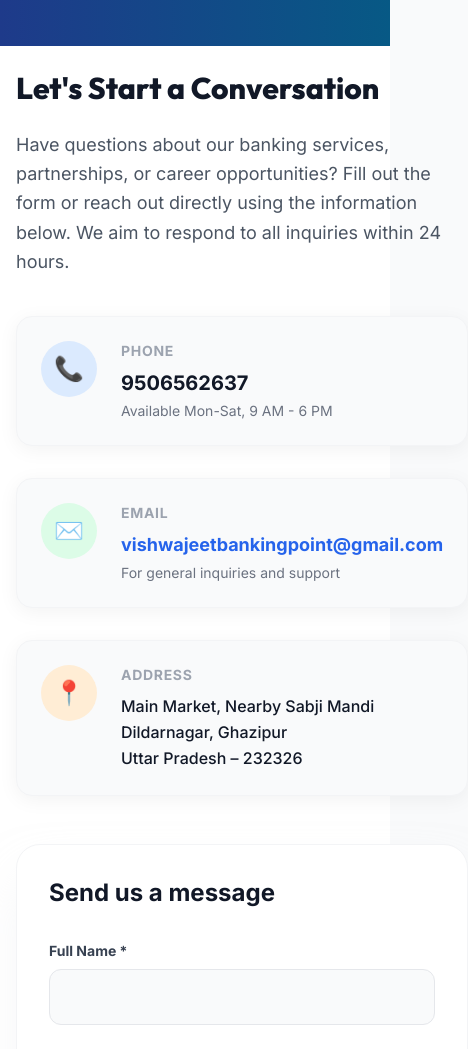
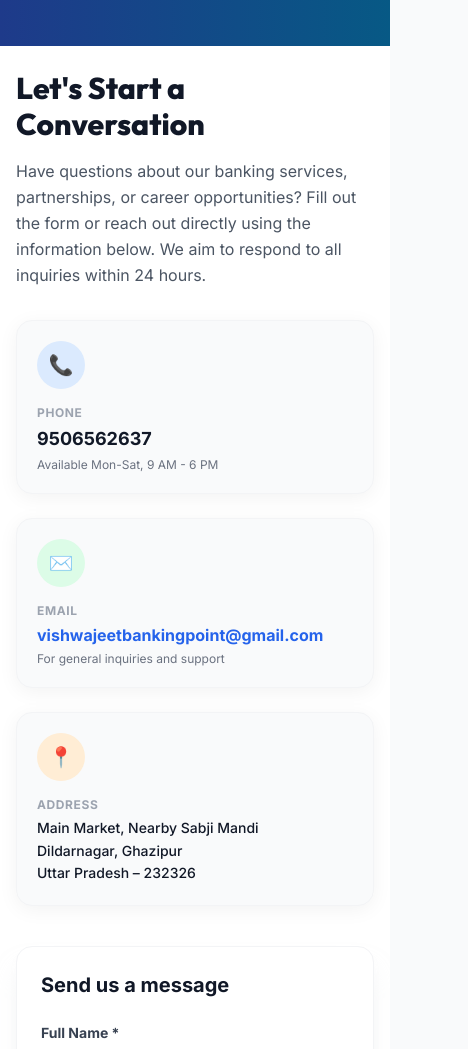
Before and after one commit to anish0011-crypto/vishu-banking, a React (Vite) app in the folder frontend/: page /contact in a window 390 px wide. Shown: the part 380-1429 px from the top of the page, 468 px wide, since content can reach past the window. Built offline with nearby package versions, Linux system fonts and the light colour scheme; no server answers.

Commit message:
Fix mobile responsiveness of Contact page

```diff
--- a/frontend/src/pages/Contact.jsx
+++ b/frontend/src/pages/Contact.jsx
@@ -43,48 +43,48 @@ function Contact() {
         </p>
       </div>
 
-      <div className="max-w-7xl mx-auto px-4 sm:px-6 lg:px-8 py-16 -mt-10">
-        <div className="grid lg:grid-cols-2 gap-12 lg:gap-20">
+      <div className="max-w-7xl mx-auto px-4 sm:px-6 lg:px-8 py-12 sm:py-16 relative z-10 -mt-6 sm:-mt-10">
+        <div className="grid lg:grid-cols-2 gap-10 lg:gap-20">
           <motion.div initial={{ opacity: 0, x: -20 }} animate={{ opacity: 1, x: 0 }} transition={{ duration: 0.6 }}>
-            <h2 className="text-3xl sm:text-4xl font-heading font-extrabold text-gray-900 dark:text-white mb-6">
+            <h2 className="text-3xl sm:text-4xl font-heading font-extrabold text-gray-900 dark:text-white mb-4 sm:mb-6">
               Let's Start a Conversation
             </h2>
-            <p className="text-gray-600 dark:text-gray-400 mb-10 leading-relaxed text-lg">
+            <p className="text-gray-600 dark:text-gray-400 mb-8 sm:mb-10 leading-relaxed text-base sm:text-lg">
               Have questions about our banking services, partnerships, or career opportunities? Fill out the form or reach out directly using the information below. We aim to respond to all inquiries within 24 hours.
             </p>
 
-            <div className="space-y-8">
-              <div className="flex items-start gap-6 bg-gray-50 dark:bg-dark-surface p-6 rounded-2xl border border-gray-100 dark:border-gray-800 shadow-soft">
-                <div className="w-14 h-14 rounded-full bg-blue-100 dark:bg-blue-900/30 flex items-center justify-center text-blue-600 dark:text-blue-400 text-2xl flex-shrink-0">
+            <div className="space-y-6 sm:space-y-8">
+              <div className="flex items-start gap-4 sm:gap-6 bg-gray-50 dark:bg-dark-surface p-5 sm:p-6 rounded-2xl border border-gray-100 dark:border-gray-800 shadow-soft flex-col sm:flex-row">
+                <div className="w-12 h-12 sm:w-14 sm:h-14 rounded-full bg-blue-100 dark:bg-blue-900/30 flex items-center justify-center text-blue-600 dark:text-blue-400 text-xl sm:text-2xl flex-shrink-0">
                   📞
                 </div>
                 <div>
-                  <h4 className="text-sm font-bold text-gray-400 dark:text-gray-500 uppercase tracking-wider mb-2">Phone</h4>
-                  <p className="text-xl font-bold text-gray-900 dark:text-white">9506562637</p>
-                  <p className="text-sm text-gray-500 mt-1">Available Mon-Sat, 9 AM - 6 PM</p>
+                  <h4 className="text-xs sm:text-sm font-bold text-gray-400 dark:text-gray-500 uppercase tracking-wider mb-1 sm:mb-2">Phone</h4>
+                  <p className="text-lg sm:text-xl font-bold text-gray-900 dark:text-white">9506562637</p>
+                  <p className="text-xs sm:text-sm text-gray-500 mt-1">Available Mon-Sat, 9 AM - 6 PM</p>
                 </div>
               </div>
 
-              <div className="flex items-start gap-6 bg-gray-50 dark:bg-dark-surface p-6 rounded-2xl border border-gray-100 dark:border-gray-800 shadow-soft">
-                <div className="w-14 h-14 rounded-full bg-green-100 dark:bg-green-900/30 flex items-center justify-center text-green-600 dark:text-green-400 text-2xl flex-shrink-0">
+              <div className="flex items-start gap-4 sm:gap-6 bg-gray-50 dark:bg-dark-surface p-5 sm:p-6 rounded-2xl border border-gray-100 dark:border-gray-800 shadow-soft flex-col sm:flex-row">
+                <div className="w-12 h-12 sm:w-14 sm:h-14 rounded-full bg-green-100 dark:bg-green-900/30 flex items-center justify-center text-green-600 dark:text-green-400 text-xl sm:text-2xl flex-shrink-0">
                   ✉️
                 </div>
-                <div>
-                  <h4 className="text-sm font-bold text-gray-400 dark:text-gray-500 uppercase tracking-wider mb-2">Email</h4>
-                  <a href="mailto:vishwajeetbankingpoint@gmail.com" className="text-lg font-bold text-blue-600 dark:text-blue-400 hover:underline">
+                <div className="overflow-hidden w-full">
+                  <h4 className="text-xs sm:text-sm font-bold text-gray-400 dark:text-gray-500 uppercase tracking-wider mb-1 sm:mb-2">Email</h4>
+                  <a href="mailto:vishwajeetbankingpoint@gmail.com" className="text-base sm:text-lg font-bold text-blue-600 dark:text-blue-400 hover:underline break-all">
                     vishwajeetbankingpoint@gmail.com
                   </a>
-                  <p className="text-sm text-gray-500 mt-1">For general inquiries and support</p>
+                  <p className="text-xs sm:text-sm text-gray-500 mt-1">For general inquiries and support</p>
                 </div>
               </div>
 
-              <div className="flex items-start gap-6 bg-gray-50 dark:bg-dark-surface p-6 rounded-2xl border border-gray-100 dark:border-gray-800 shadow-soft">
-                <div className="w-14 h-14 rounded-full bg-orange-100 dark:bg-orange-900/30 flex items-center justify-center text-orange-600 dark:text-orange-400 text-2xl flex-shrink-0">
+              <div className="flex items-start gap-4 sm:gap-6 bg-gray-50 dark:bg-dark-surface p-5 sm:p-6 rounded-2xl border border-gray-100 dark:border-gray-800 shadow-soft flex-col sm:flex-row">
+                <div className="w-12 h-12 sm:w-14 sm:h-14 rounded-full bg-orange-100 dark:bg-orange-900/30 flex items-center justify-center text-orange-600 dark:text-orange-400 text-xl sm:text-2xl flex-shrink-0">
                   📍
                 </div>
                 <div>
-                  <h4 className="text-sm font-bold text-gray-400 dark:text-gray-500 uppercase tracking-wider mb-2">Address</h4>
-                  <p className="text-gray-900 dark:text-white font-medium leading-relaxed">
+                  <h4 className="text-xs sm:text-sm font-bold text-gray-400 dark:text-gray-500 uppercase tracking-wider mb-1 sm:mb-2">Address</h4>
+                  <p className="text-sm sm:text-base text-gray-900 dark:text-white font-medium leading-relaxed">
                     Main Market, Nearby Sabji Mandi<br/>
                     Dildarnagar, Ghazipur<br/>
                     Uttar Pradesh – 232326
@@ -95,9 +95,9 @@ function Contact() {
           </motion.div>
 
           <motion.div initial={{ opacity: 0, x: 20 }} animate={{ opacity: 1, x: 0 }} transition={{ duration: 0.6, delay: 0.2 }}>
-            <div className="bg-white dark:bg-dark-surface p-8 md:p-10 rounded-3xl border border-gray-100 dark:border-gray-800 shadow-2xl shadow-gray-200/50 dark:shadow-none">
-              <h3 className="text-2xl font-bold text-gray-900 dark:text-white mb-8">Send us a message</h3>
-              <form onSubmit={handleSubmit} className="space-y-6">
+            <div className="bg-white dark:bg-dark-surface p-6 sm:p-8 md:p-10 rounded-2xl sm:rounded-3xl border border-gray-100 dark:border-gray-800 shadow-xl shadow-gray-200/50 dark:shadow-none">
+              <h3 className="text-xl sm:text-2xl font-bold text-gray-900 dark:text-white mb-6 sm:mb-8">Send us a message</h3>
+              <form onSubmit={handleSubmit} className="space-y-4 sm:space-y-6">
                 <div>
                   <label className="block text-sm font-bold text-gray-700 dark:text-gray-300 mb-2">Full Name *</label>
                   <input type="text" name="name" required value={formData.name} onChange={handleChange}
```
